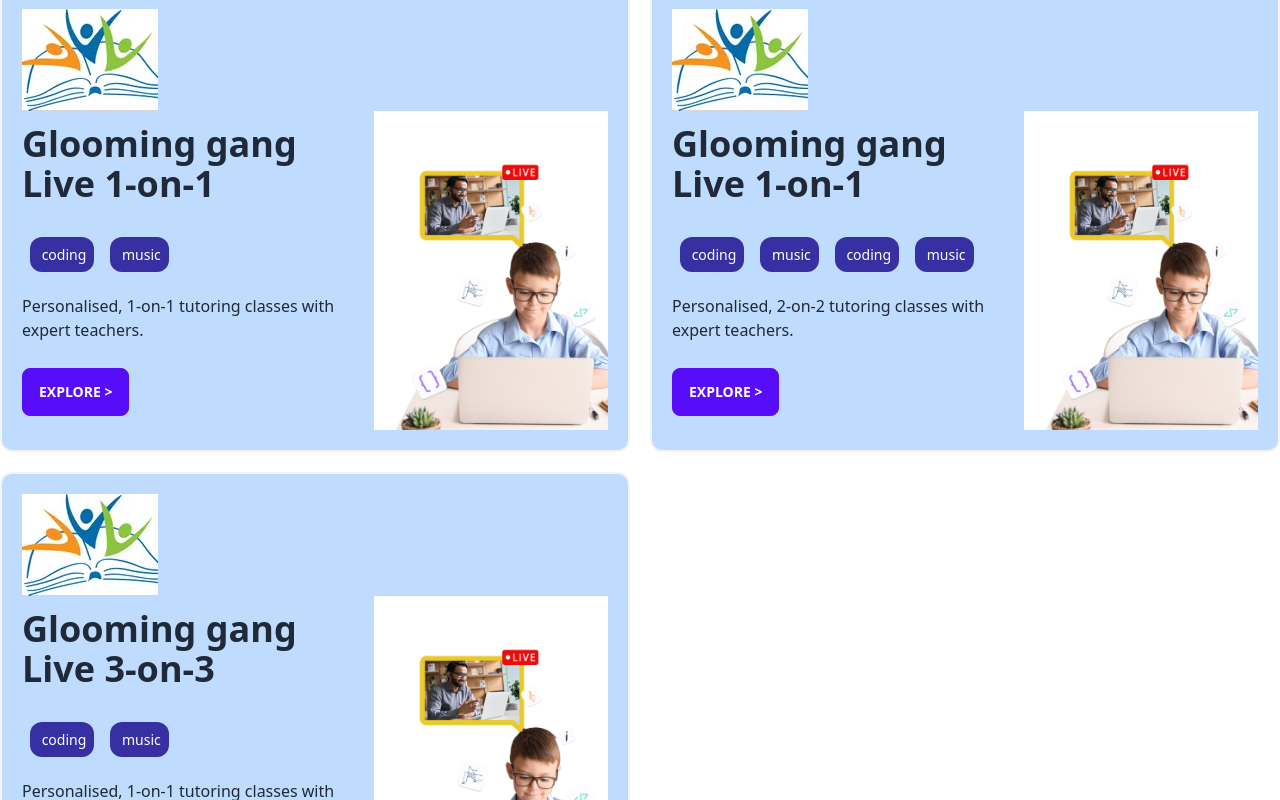
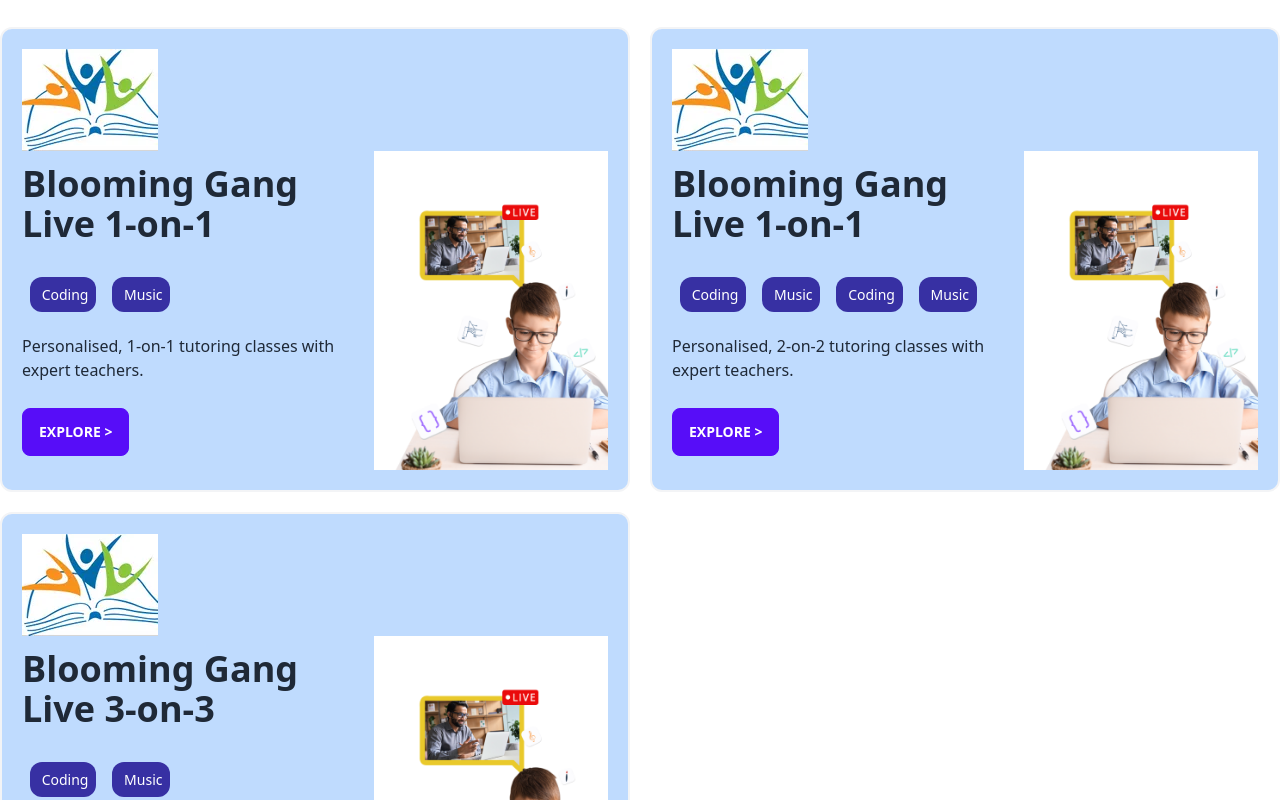
Before and after one commit to BloomingGang/knowledge-zone-client, a React (Create React App) app: page / in a window 1280 px wide. Shown: the part 1200-2000 px from the top of the page. Built offline with nearby package versions, Linux system fonts and the light colour scheme; no server answers.

Commit message:
design change

```diff
--- a/src/Pages/Home/EduBanner.js
+++ b/src/Pages/Home/EduBanner.js
@@ -9,7 +9,7 @@ const EduBanner = () => {
                 </div>
 
                 <div className='flex flex-col  justify-center px-5'>
-                    <h1 className="lg:text-5xl text-4xl text-blue-500 font-bold">Education for All</h1>
+                    <h1 className="lg:text-5xl text-4xl text-blue-500 font-bold">Education For All</h1>
                     <div className="carousel w-full py-8">
                         <div id="item1" className="carousel-item w-full">
 
--- a/src/Pages/Home/HeroBanner.js
+++ b/src/Pages/Home/HeroBanner.js
@@ -9,7 +9,7 @@ const HeroBanner = () => {
           <img src={heroIMG} alt="" class="max-w-sm pt-10 w-full" />
         </div>
         <div className="md:w-1/2 ">
-          <h1 className="text-5xl font-bold ">Welcome to the future of learning</h1>
+          <h1 className="text-5xl font-bold ">Welcome To The Future Of Learning</h1>
           <p className="py-6">
             KNOWLEDGE ZONE makes learning engaging & effective by leveraging deep
             pedagogy & cutting edge technology. With offerings ranging from
--- a/src/Pages/Home/Learners.js
+++ b/src/Pages/Home/Learners.js
@@ -37,14 +37,6 @@ const Learners = () => {
         </div>
         <div>
           <div className="w-3/5 mx-auto">
-            <img src={trust3} alt="" />
-          </div>
-          <p className="font-bold text-center">
-            Activity-based <br /> learning
-          </p>
-        </div>
-        <div>
-          <div className="w-3/5 mx-auto">
             <img src={trust4} alt="" />
           </div>
           <p className="font-bold text-center">
--- a/src/Pages/Home/LearningProgram/GradeFourToEight.js
+++ b/src/Pages/Home/LearningProgram/GradeFourToEight.js
@@ -1,57 +1,56 @@
-import React from 'react';
-import { Outlet } from 'react-router-dom';
-import iconImg from '../../../img/assets/LearningProgram/Live.png'
-import img from '../../../img/assets/LearningProgram/study.png'
-import ProgramCart from './ProgramCart';
+import React from "react";
+import { Outlet } from "react-router-dom";
+import iconImg from "../../../img/assets/LearningProgram/Live.png";
+import img from "../../../img/assets/LearningProgram/study.png";
+import ProgramCart from "./ProgramCart";
 
 const GradeFourToEight = () => {
   const programData = [
     {
       id: 1,
       icon: iconImg,
-            title: "Glooming gang Live 4-on-4",
-            programs: ['coding', 'music'],
-            description: 'Personalised, 4-on-4 tutoring classes with expert teachers.',
-            program_img:img,
+      title: "Blooming Gang Live 4-on-4",
+      programs: ["Coding", "Music"],
+      description:
+        "Personalised, 4-on-4 tutoring classes with expert teachers.",
+      program_img: img,
     },
     {
       id: 2,
       icon: iconImg,
-            title: "Glooming gang Live 5-on-5",
-            programs: ['coding', 'music','coding', 'music'],
-            description: 'Personalised, 5-on-5 tutoring classes with expert teachers.',
-            program_img:img,
+      title: "Blooming Gang Live 5-on-5",
+      programs: ["Coding", "Music", "Coding", "Music"],
+      description:
+        "Personalised, 5-on-5 tutoring classes with expert teachers.",
+      program_img: img,
     },
     {
       id: 3,
       icon: iconImg,
-            title: "Glooming gang Live 6-on-6",
-            programs: ['coding', 'music'],
-            description: 'Personalised, 6-on-6 tutoring classes with expert teachers.',
-            program_img:img,
+      title: "Blooming Gang Live 6-on-6",
+      programs: ["Coding", "Music"],
+      description:
+        "Personalised, 6-on-6 tutoring classes with expert teachers.",
+      program_img: img,
     },
     {
       id: 4,
       icon: iconImg,
-            title: "Glooming gang Live 7-on-8",
-            programs: ['coding', 'music'],
-            description: 'Personalised, 7-on-8 tutoring classes with expert teachers.',
-            program_img:img,
-        }
-    ]
+      title: "Blooming Gang Live 7-on-8",
+      programs: ["Coding", "Music"],
+      description:
+        "Personalised, 7-on-8 tutoring classes with expert teachers.",
+      program_img: img,
+    },
+  ];
 
   return (
-        <div className=' grid lg:grid-cols-2 grid-cols-1 items-center container mx-auto gap-5'>
-
-          {
-            programData.map((info)=><ProgramCart
-            key={info.id}
-            info={info}
-            ></ProgramCart>)
-          }
+    <div className=" grid lg:grid-cols-2 grid-cols-1 items-center container mx-auto gap-5">
+      {programData.map((info) => (
+        <ProgramCart key={info.id} info={info}></ProgramCart>
+      ))}
 
       <Outlet></Outlet>
-
     </div>
   );
 };
--- a/src/Pages/Home/LearningProgram/GradeNineToTwelve.js
+++ b/src/Pages/Home/LearningProgram/GradeNineToTwelve.js
@@ -1,56 +1,55 @@
-import React from 'react';
-import { Outlet } from 'react-router-dom';
-import iconImg from '../../../img/assets/LearningProgram/Live.png'
-import img from '../../../img/assets/LearningProgram/study.png'
-import ProgramCart from './ProgramCart';
+import React from "react";
+import { Outlet } from "react-router-dom";
+import iconImg from "../../../img/assets/LearningProgram/Live.png";
+import img from "../../../img/assets/LearningProgram/study.png";
+import ProgramCart from "./ProgramCart";
 
 const GradeNineToTwelve = () => {
   const programData = [
     {
       id: 1,
       icon: iconImg,
-            title: "Glooming gang Live 9-on-9",
-            programs: ['coding', 'music'],
-            description: 'Personalised, 9-on-9 tutoring classes with expert teachers.',
+      title: "Blooming Gang Live 9-on-9",
+      programs: ["Coding", "Music"],
+      description:
+        "Personalised, 9-on-9 tutoring classes with expert teachers.",
       program_img: img,
     },
     {
       id: 2,
       icon: iconImg,
-            title: "Glooming gang Live 10-on-10",
-            programs: ['coding', 'music', 'coding', 'music'],
-            description: 'Personalised, 10-on-10 tutoring classes with expert teachers.',
+      title: "Blooming Gang Live 10-on-10",
+      programs: ["Coding", "Music", "Coding", "Music"],
+      description:
+        "Personalised, 10-on-10 tutoring classes with expert teachers.",
       program_img: img,
     },
     {
       id: 3,
       icon: iconImg,
-            title: "Glooming gang Live 11-on-11",
-            programs: ['coding', 'music'],
-            description: 'Personalised, 11-on-11 tutoring classes with expert teachers.',
+      title: "Blooming Gang Live 11-on-11",
+      programs: ["Coding", "Music"],
+      description:
+        "Personalised, 11-on-11 tutoring classes with expert teachers.",
       program_img: img,
     },
     {
       id: 4,
       icon: iconImg,
-            title: "Glooming gang Live 12-on-12",
-            programs: ['coding', 'music'],
-            description: 'Personalised, 12-on-12 tutoring classes with expert teachers.',
+      title: "Blooming Gang Live 12-on-12",
+      programs: ["Coding", "Music"],
+      description:
+        "Personalised, 12-on-12 tutoring classes with expert teachers.",
       program_img: img,
-        }
-    ]
+    },
+  ];
   return (
-        <div className=' grid lg:grid-cols-2 grid-cols-1 items-center container mx-auto gap-5'>
-
-            {
-                programData.map((info) => <ProgramCart
-                    key={info.id}
-                    info={info}
-                ></ProgramCart>)
-            }
+    <div className=" grid lg:grid-cols-2 grid-cols-1 items-center container mx-auto gap-5">
+      {programData.map((info) => (
+        <ProgramCart key={info.id} info={info}></ProgramCart>
+      ))}
 
       <Outlet></Outlet>
-
     </div>
   );
 };
--- a/src/Pages/Home/LearningProgram/GradeThree.js
+++ b/src/Pages/Home/LearningProgram/GradeThree.js
@@ -1,49 +1,47 @@
-import React from 'react';
-import {  Outlet } from 'react-router-dom';
-import iconImg from '../../../img/assets/LearningProgram/Live.png'
-import img from '../../../img/assets/LearningProgram/study.png'
-import ProgramCart from './ProgramCart';
+import React from "react";
+import { Outlet } from "react-router-dom";
+import iconImg from "../../../img/assets/LearningProgram/Live.png";
+import img from "../../../img/assets/LearningProgram/study.png";
+import ProgramCart from "./ProgramCart";
 
 const GradeThree = () => {
   const programData = [
     {
       id: 1,
       icon: iconImg,
-            title: "Glooming gang Live 1-on-1",
-            programs: ['coding', 'music'],
-            description: 'Personalised, 1-on-1 tutoring classes with expert teachers.',
-            program_img:img,
+      title: "Blooming Gang Live 1-on-1",
+      programs: ["Coding", "Music"],
+      description:
+        "Personalised, 1-on-1 tutoring classes with expert teachers.",
+      program_img: img,
     },
     {
       id: 2,
       icon: iconImg,
-            title: "Glooming gang Live 1-on-1",
-            programs: ['coding', 'music','coding', 'music'],
-            description: 'Personalised, 2-on-2 tutoring classes with expert teachers.',
-            program_img:img,
+      title: "Blooming Gang Live 1-on-1",
+      programs: ["Coding", "Music", "Coding", "Music"],
+      description:
+        "Personalised, 2-on-2 tutoring classes with expert teachers.",
+      program_img: img,
     },
     {
       id: 3,
       icon: iconImg,
-            title: "Glooming gang Live 3-on-3",
-            programs: ['coding', 'music'],
-            description: 'Personalised, 1-on-1 tutoring classes with expert teachers.',
-            program_img:img,
-        }
-    ]
+      title: "Blooming Gang Live 3-on-3",
+      programs: ["Coding", "Music"],
+      description:
+        "Personalised, 1-on-1 tutoring classes with expert teachers.",
+      program_img: img,
+    },
+  ];
 
   return (
-        <div className=' grid lg:grid-cols-2 grid-cols-1 items-center container mx-auto gap-5'>
-
-          {
-            programData.map((info)=><ProgramCart
-            key={info.id}
-            info={info}
-            ></ProgramCart>)
-          }
+    <div className=" grid lg:grid-cols-2 grid-cols-1 items-center container mx-auto gap-5">
+      {programData.map((info) => (
+        <ProgramCart key={info.id} info={info}></ProgramCart>
+      ))}
 
       <Outlet></Outlet>
-
     </div>
   );
 };
--- a/src/Pages/Home/LearningProgram/LearningProgram.js
+++ b/src/Pages/Home/LearningProgram/LearningProgram.js
@@ -5,7 +5,7 @@ import CustomLink from '../../Shared/CustomLink';
 const LearningProgram = () => {
     return (
         <section className='text-3xl overflow-x-hidden mt-20 container mx-auto'>
-            <h1 className='lg:text-5xl md:text-4xl text-primary font-bold text-xl text-center '>A learning program for every student</h1>
+            <h1 className='lg:text-5xl md:text-4xl text-primary font-bold text-xl text-center '>A Learning Program For Every Student</h1>
            <div className='flex justify-center relative' >
            <div className='container bg-blue-400 mb-10 text-center flex  justify-between mt-10 sm:mx-5 lg:w-1/2 w-full whitespace-nowrap mx-auto py-4 px-5 rounded-full  text-xs md:text-2xl lg:text-3xl' >
             <CustomLink  className='mr-5 p-4 lg:py-0 rounded-full hover:bg-[red]' to={'/'}>Grade 3</CustomLink>
```
Also changed, not shown: src/Pages/Home/Reviews.js (+10 -6 lines). Lines whose indentation alone changed are shown as unchanged.
